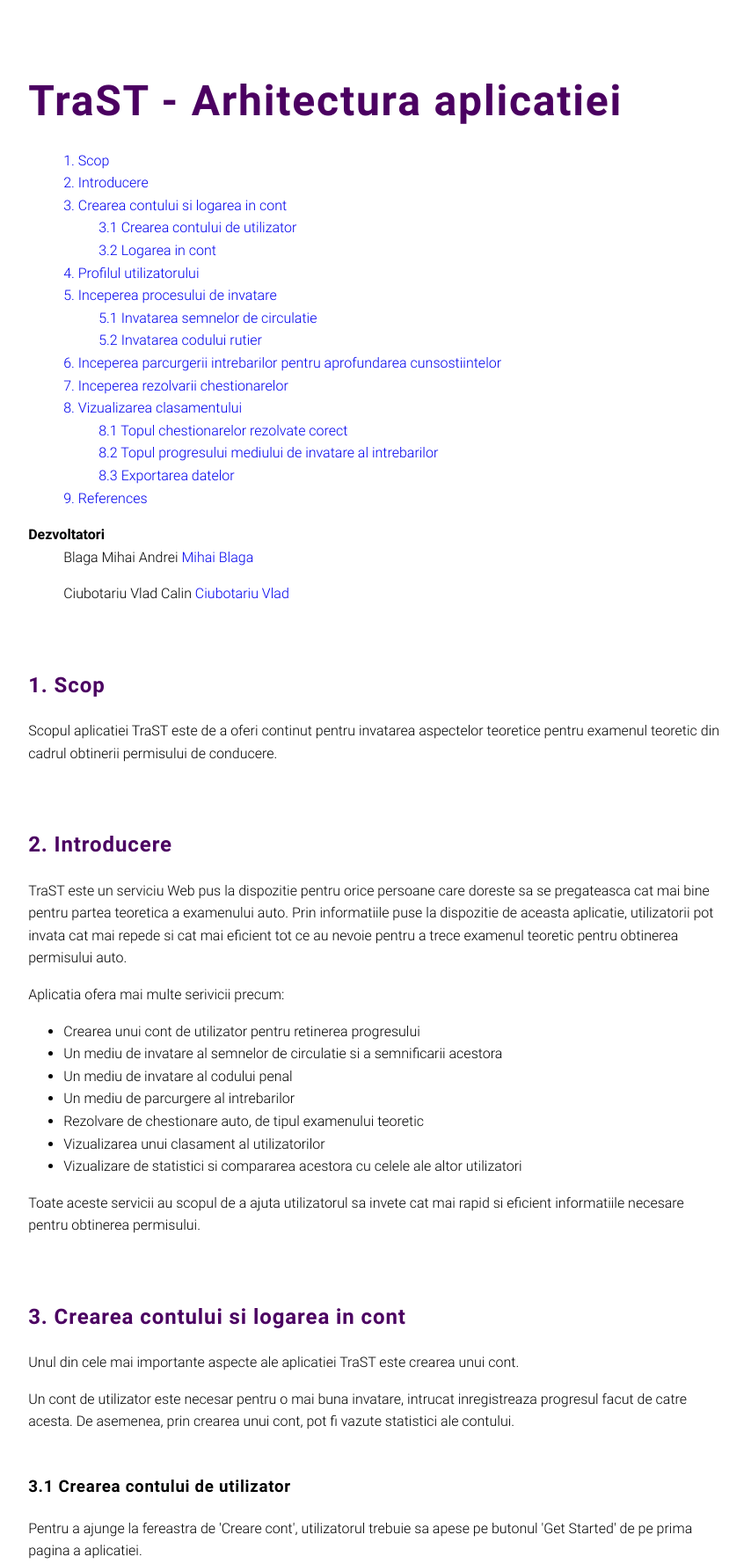
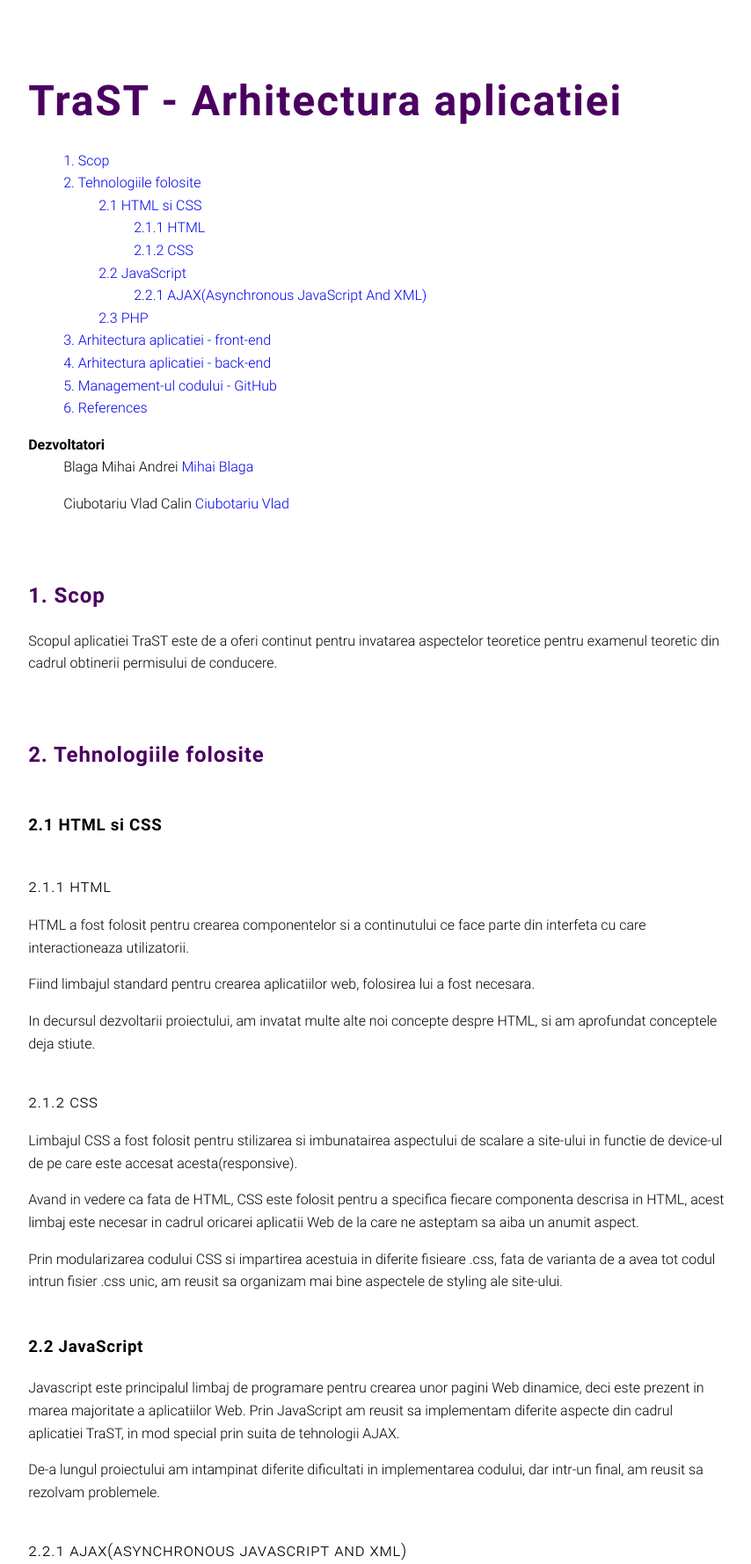
Before and after one commit to mihai99/TraST-, a PHP site: page /documentatie/app_arhitecture.html in a window 1280 px wide. Shown: the part 176-1954 px from the top of the page at 88% size, without its empty margins (211-1065 px from the left). Run offline with PHP 8.4, Linux system fonts and the light colour scheme.

Commit message:
Final final

```diff
--- a/documentatie/app_arhitecture.html
+++ b/documentatie/app_arhitecture.html
@@ -36,237 +36,99 @@
             </p>
         </section>
         <section id="introduction" role="doc-introduction">
-            <h2>Introducere</h2>
+            <h2>Tehnologiile folosite</h2>
+            <section id="tehnology-htmlcss">
+                <h3>HTML si CSS</h3>
+                <section id="html">
+                    <h4>HTML</h4>
                     <p>
-                TraST este un serviciu Web pus la dispozitie pentru orice persoane care doreste sa se pregateasca cat
-                mai bine pentru partea teoretica a examenului auto. Prin informatiile puse la dispozitie de aceasta
-                aplicatie, utilizatorii pot invata cat mai repede si cat mai eficient tot ce au nevoie pentru a trece
-                examenul teoretic pentru obtinerea permisului auto.
+                        HTML a fost folosit pentru crearea componentelor si a continutului ce face parte din interfeta
+                        cu care interactioneaza utilizatorii.
                     </p>
                     <p>
-                Aplicatia ofera mai multe serivicii precum:
+                        Fiind limbajul standard pentru crearea aplicatiilor web, folosirea lui a fost necesara.
                     </p>
-            <ul>
-                <li>Crearea unui cont de utilizator pentru retinerea progresului</li>
-                <li>Un mediu de invatare al semnelor de circulatie si a semnificarii acestora</li>
-                <li>Un mediu de invatare al codului penal</li>
-                <li>Un mediu de parcurgere al intrebarilor</li>
-                <li>Rezolvare de chestionare auto, de tipul examenului teoretic</li>
-                <li>Vizualizarea unui clasament al utilizatorilor</li>
-                <li>Vizualizare de statistici si compararea acestora cu celele ale altor utilizatori</li>
-            </ul>
                     <p>
-                Toate aceste servicii au scopul de a ajuta utilizatorul sa invete cat mai rapid si eficient informatiile
-                necesare pentru obtinerea permisului.
+                        In decursul dezvoltarii proiectului, am invatat multe alte noi concepte despre HTML, si am
+                        aprofundat conceptele deja stiute.
                     </p>
                 </section>
-        <section id="pas1">
-            <h2>Crearea contului si logarea in cont</h2>
+                <section id="css">
+                    <h4>CSS</h4>
                     <p>
-                Unul din cele mai importante aspecte ale aplicatiei TraST este crearea unui cont.
+                        Limbajul CSS a fost folosit pentru stilizarea si imbunatairea aspectului de scalare a site-ului
+                        in functie de device-ul de pe care este accesat acesta(responsive).
                     </p>
                     <p>
-                Un cont de utilizator este necesar pentru o mai buna invatare, intrucat inregistreaza progresul facut
-                de catre acesta. De asemenea, prin crearea unui cont, pot fi vazute statistici ale contului.
-            </p>
-            <section id="register">
-                <h3>Crearea contului de utilizator</h3>
-                <p>
-                    Pentru a ajunge la fereastra de 'Creare cont', utilizatorul trebuie sa apese pe butonul
-                    'Get Started' de pe prima pagina a aplicatiei.
+                        Avand in vedere ca fata de HTML, CSS este folosit pentru a specifica fiecare componenta descrisa
+                        in HTML, acest limbaj este necesar in cadrul oricarei aplicatii Web de la care ne asteptam sa
+                        aiba un anumit aspect.
                     </p>
                     <p>
-                    Pentru crearea unui cont, sunt necesare urmatoarele:
-                </p>
-                <ul>
-                    <li>Numele utilizatorului</li>
-                    <li>Un username, de minim 4 caractere si care sa nu fie deja folosit</li>
-                    <li>O adresa de email, valida, care sa nu fie deja folosita</li>
-                    <li>O parola, de minim 6 caractere, cat mai sigura(contra exemplu: '123456')</li>
-                    <li>Numar de telefon</li>
-                </ul>
-                <p>
-                    Este necesara completarea tuturor campurilor pentru a putea creea un cont nou.
-                </p>
-            </section>
-            <section id="login">
-                <h3>Logarea in cont</h3>
-                <p>
-                    Odata ce si-a creeat un cont, utilizatorul se poate loga folosind datele contului creat.
-                </p>
-                <p>
-                    Pentru asta, este nevoie de accesarea paginii de 'Login', prin apasarea butonului din bara de
-                    navigare.
-                </p>
-
-                <p>
-                    Pentru accesarea contului este nevoie de:
-                </p>
-                <ul>
-                    <li>Numele de utilizator</li>
-                    <li>Parola contului</li>
-                </ul>
-                <p>
-                    Imediat ce v-ati logat in cont, puteti folosi fiecare functie a aplicatiei TraST.
+                        Prin modularizarea codului CSS si impartirea acestuia in diferite fisieare .css, fata de
+                        varianta de a avea tot codul intrun fisier .css unic, am reusit sa organizam mai bine aspectele
+                        de styling ale site-ului.
                     </p>
                 </section>
             </section>
-        <section id="pas2">
-            <h2>Profilul utilizatorului</h2>
+            <section id="tehnologii-js">
+                <h3>JavaScript</h3>
                 <p>
-                Probabil una dintre cele mai importante pagini, este pagina profilului dumneavoastra. Pe aceasta pagina
-                puteti vedea progresul dumneavosatra din ultimele 2 saptamani, puteti compara acest progres cu cel al
-                altor utilizatori sau puteti sa va schimbati anumite date ale contului, precum:
+                    Javascript este principalul limbaj de programare pentru crearea unor pagini Web dinamice, deci este
+                    prezent in marea majoritate a aplicatiilor Web. Prin JavaScript am reusit sa implementam diferite
+                    aspecte din cadrul aplicatiei TraST, in mod special prin suita de tehnologii AJAX.
                 </p>
-            <ul>
-                <li>Fotografia de profil, sau setarea unei fotografii de profil, daca nu a fost setata deja</li>
-                <li>Numele utilizatorului</li>
-                <li>Username-ul</li>
-                <li>Email-ul folosit</li>
-                <li>Parola</li>
-                <li>Numarul de telefon</li>
-            </ul>
                 <p>
-                Prin cautarea unui alt utilizator, accesand bara de cautare, pe baza username-ului acestuia, puteti
-                vedea progresul utilizatorului respectiv si va puteti compara progresul dumneavoastra fata de al
-                celuilalt utilizator
+                    De-a lungul proiectului am intampinat diferite dificultati in implementarea codului, dar intr-un
+                    final, am reusit sa rezolvam problemele.
+                </p>
+                <section id="js-ajax">
+                    <h4>AJAX(Asynchronous JavaScript And XML)</h4>
+                    <img alt="ajax" src="ajax.png">
+                    <p>
+                        Principala functionalitate a limbajului JavaScript pe care am folosit-o in cadrul aplicatiei
+                        este suita de tehnologii AJAX.
+                    </p>
+                    <p>
+                        Prin folosirea AJAX-ului am reusit sa creem pagini web dinamice, facand request-uri catre
+                        server prin script-uri PHP, si afisand raspunsurile pe partea de front-end a aplicatiei folosind
+                        JavaScript.
                     </p>
                 </section>
-        <section id="pas3">
-            <h2>Inceperea procesului de invatare</h2>
+            </section>
+            <section id="tehnologii-php">
+                <h4>PHP</h4>
                 <p>
-                Probabil cel mai important pas din invatarea pentru examenul auto teoretic, este invatarea codului
-                rutier si al semnelor de circulatie cu care fiecare viitor sofer se va intalni zi de zi. TraST pune la
-                dispozitie medii de invatare pentru fiecare in parte pentru a va asigura asimilarea de cunsotiinte.
+                    Limbajul de programare PHP este limbajul folosit atat pentru validarea si obtinerea datelor din baza
+                    de date, dar si pentru prelucrarea datelor si afisarea acestora in anumite componente ale aplicatiei
                 </p>
                 <p>
-                Accesarea mediului de invatare se face din bara de navigatie, apasand butonul 'Mediu de invatare'.
+                    Fiind un limbaj de programare creat special pentru web-development, fiecare aspect al lui este de
+                    asemenea orientat pe partea de web, fiind foarte bine documentat. Orice problema am intampinat,
+                    am gasit mereu o solutie.
                 </p>
-            <section id="pas3-semne">
-                <h3>Invatarea semnelor de circulatie</h3>
+            </section>
+        </section>
+        <section id="front-end">
+            <h2>Arhitectura aplicatiei - front-end</h2>
+            <img src="front_end.png" alt="" width="700px">
+        </section>
+        <section id="back-end">
+            <h2>Arhitectura aplicatiei - back-end</h2>
+            <img alt="" src="server_arhitecture.png" width="700px">
+        </section>
+        <section id="code-management">
+            <h2>Management-ul codului - GitHub</h2>
             <p>
-                    Aplicatia pune la dispozitie atat o lista a semnelor de circulatie, cat si descrierea fiecaruia in
-                    parte, pentru ca utilizatorul sa poata invata cum se procedeaza la intalnirea fiecarui semn in
-                    parte.
+                GitHub este una dintre cele mai folosite platforme pentru management de cod si este una dintre cele mai
+                bune optiuni in momentul de fata. Fiind atat de popular si la indemana, nu am putut sa evitam folosirea
+                GitHub-ului in favoarea unui alt serviciu de management al codului.
             </p>
             <p>
-                    Categoriile semnelor de circulatie sunt:
+                Prin folosirea GitHub-ului am reusit sa facem management de cod, fara a intampina foarte multe probleme.
+                Problemele au fost in special la inceput, cand GitHub-ul era ceva nou pentru noi, dar am reusit sa
+                rezolvam orice problema am intampinat.
             </p>
-                <ul>
-                    <li>Indicatoare rutiere de prioritate</li>
-                    <li>Indicatoare de interzicere sau restrictie</li>
-                    <li>Indicatoare rutiere de obligare</li>
-                    <li>Indicatoare rutiere de avertizare</li>
-                    <li>Indicatoare rutiere de informare</li>
-                    <li>Indicatoare rutiere de orientare</li>
-                    <li>Indicatoare semnalizare lucrari pe carosabil</li>
-                </ul>
-            </section>
-            <section id="pas4-legislatie">
-                <h3>Invatarea codului rutier</h3>
-                <p>
-                    Cunoasterea codului rutier este unul dintre cele mai importante aspecte ale obtinerii permisului
-                    auto. FIecare sofer trebuie sa stie atat drepturile sale cat si obligatiile lui fata de ceilalti
-                    participanti la trafic. Cele 10 capitole ale codului rutier, organizat pe articole, iti este pus la
-                    dispozitie pentru o invatare si intelegere cat mai usoara a acestuia.
-                </p>
-                <p>Aceste capitole sunt:</p>
-                <ul>
-                    <li>Dispozitii generale</li>
-                    <li>Vehiculele</li>
-                    <li>Conducatorii de vehicule</li>
-                    <li>Semnalizarea rutiera</li>
-                    <li>Reguli de circulatie</li>
-                    <li>Infractiuni si pedepse</li>
-                    <li>Raspunderea contraventionala</li>
-                    <li>Cai de atac impotriva procesului-verbal de contestare a contraventiei</li>
-                    <li>Atributii ale unor ministere si ale altor autoritati ale administratiei publice</li>
-                    <li>Dispozitii finale</li>
-                </ul>
-            </section>
-        </section>
-        <section id="pas4">
-            <h2>Inceperea parcurgerii intrebarilor pentru aprofundarea cunsostiintelor</h2>
-            <p>
-                Dupa parcurgerea mediului de invatare al semnelor de circulatie si cel al codului rutier, urmatorul pas
-                pentru aprofundarea cunsotiintelor este parcurgearea setului de intrebari puse la dispozitie
-                utilizatorului.
-            </p>
-            <p>
-                Pentru a putea parcurge intrebarile, utilizatorul trebuie sa aiba cont si sa fie logat. Altfel nu poate
-                accesa mediul de invatare.
-            </p>
-            <p>
-                La accesarea mediului de parcurgere a intrebarilor, utilizatorul continua invatarea de la utima
-                intrebare la care a ramas. De asemenea, se ofera informatii legate de numarul total de intrebari,
-                intrebarea curenta si numarul de intrebari ramase.
-            </p>
-            <p>
-                Pentru a raspunde la o intrebare, utilizatorul trebuie sa citeasca mai intai intrebarea si sa aleaga
-                raspunul corect pentru intrebarea respectiva. In cazul in care utilizatorul nu este sigur de raspuns, ii
-                este recomandat sa revina asupra capitolului de invatare, corespunzator domeniului intrebarii, pentru o
-                mai buna aprofundare a cunostiintelor.
-            </p>
-        </section>
-        <section id="pas5">
-            <h2>Inceperea rezolvarii chestionarelor</h2>
-            <p>
-                Odata cu completarea setului de intrebari pentru aprofundarea cunostiintelor, utilizatorului ii este
-                recomandat sa inceapa rezolvarea de chestionare auto, care, spre deosebire de intrebarile de antrenament
-                , au termen limita de rezolvare, cu numar maxim de 5 greseli.
-            </p>
-            <p>
-                Utilizatorul are posibilitatea de a alege gradul de dificultate al intrebarilor ce se vor regasi in
-                chestionar.
-            </p>
-            <p>
-                Gradele de dificultate sunt:
-            </p>
-            <ul>
-                <li>Usor - 1</li>
-                <li>Mediu - 2</li>
-                <li>Greu - 3</li>
-                <li>Extrem - 4</li>
-            </ul>
-            <p>
-                Pentru completarea unui chestionar este nevoie de parcurgerea a 26 de intrebari, din care este nevoie sa
-                se raspunda corect la minim 22 dintre ele. Daca se inregistreaza 5 intrebari gresite, chestionarul este
-                automat esuat, indiferent de numarul de intrebari rezolvate corect.
-            </p>
-        </section>
-        <section id="pas6">
-            <h2>Vizualizarea clasamentului</h2>
-            <p>
-                La sectiunea 'Clasament' se pot vedea 2 tabele, in fiecare dintre ele este prezentat topul
-                utilizatorilor.
-            </p>
-            <section id="clasament-invatare">
-                <h3>Topul chestionarelor rezolvate corect</h3>
-                <p>
-                    In tabelul din partea stanga a paginii este prezentat un tabel al utilizatorilor, sortati in ordine
-                    descrescatoare dupa numarul de chestionare rezolvate corect si in ordine alfabetica, in functie de
-                    username.
-                </p>
-            </section>
-            <section id="clasament-chestionare">
-                <h3>Topul progresului mediului de invatare al intrebarilor</h3>
-                <p>
-                    In tabelul din partea dreapta a paginii este prezentat un tabel al utilizatorilor, sortati in ordine
-                    descrescatoare dupa progresul, adica numarul intrebarii, din mediul de invatare al intrebarilor si
-                    in ordine alfabetica, in functie de username.
-                </p>
-            </section>
-            <section id="clasament-date">
-                <h3>Exportarea datelor</h3>
-                <p>
-                    Utilizatorului ii este pusa la dispozitie exportarea datelor despre ceilalti utilizatori in 2
-                    formate:
-                </p>
-                <ul>
-                    <li>Format XML, pus la dispozitie ca si Feed RSS</li>
-                    <li>Format CSV</li>
-                </ul>
-            </section>
         </section>
     </body>
 </html>
```
Also changed, not shown: index.php (+12 -21 lines), documentatie/ajax.png (added), documentatie/front_end.png (added), documentatie/server_arhitecture.png (added). Lines whose indentation alone changed are shown as unchanged.
